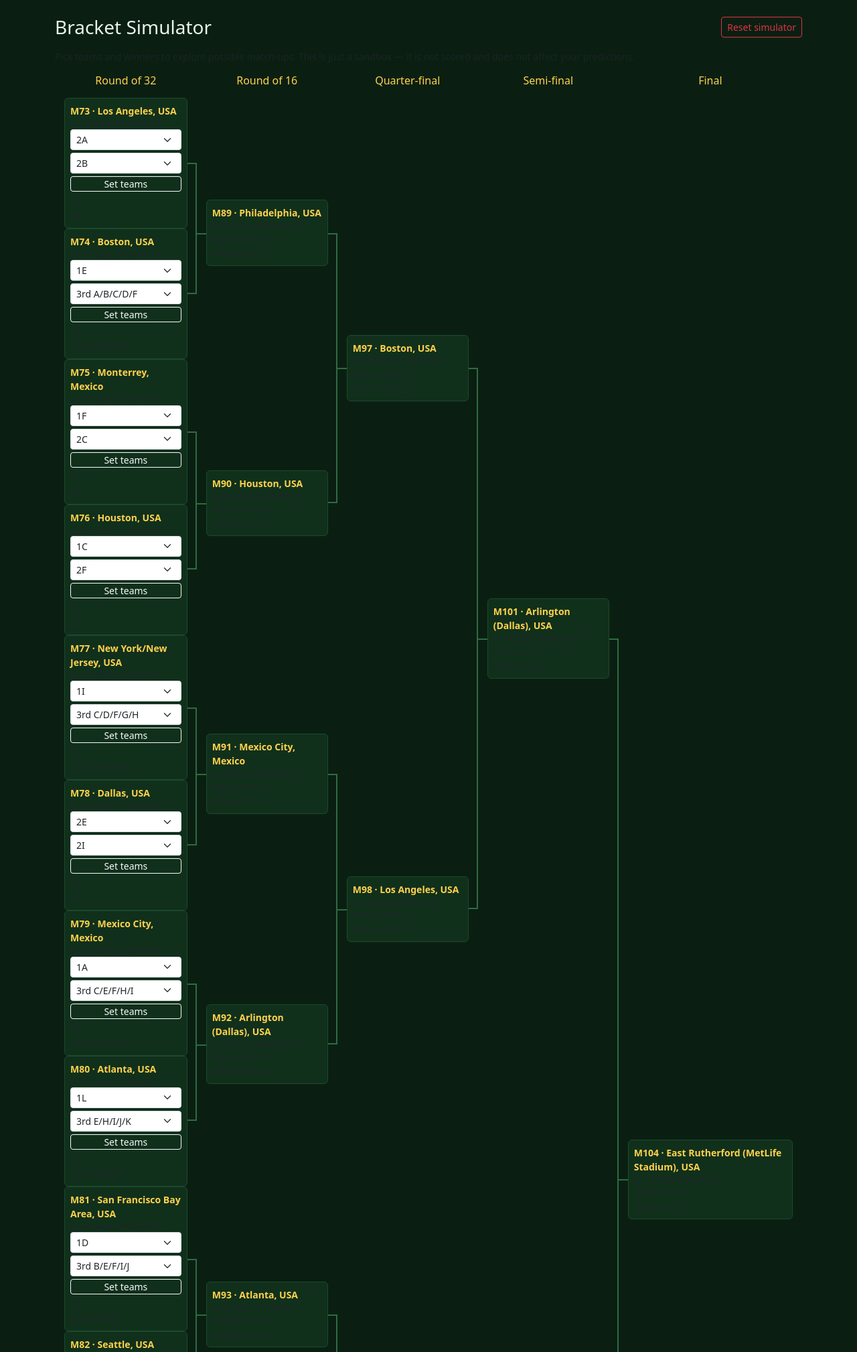
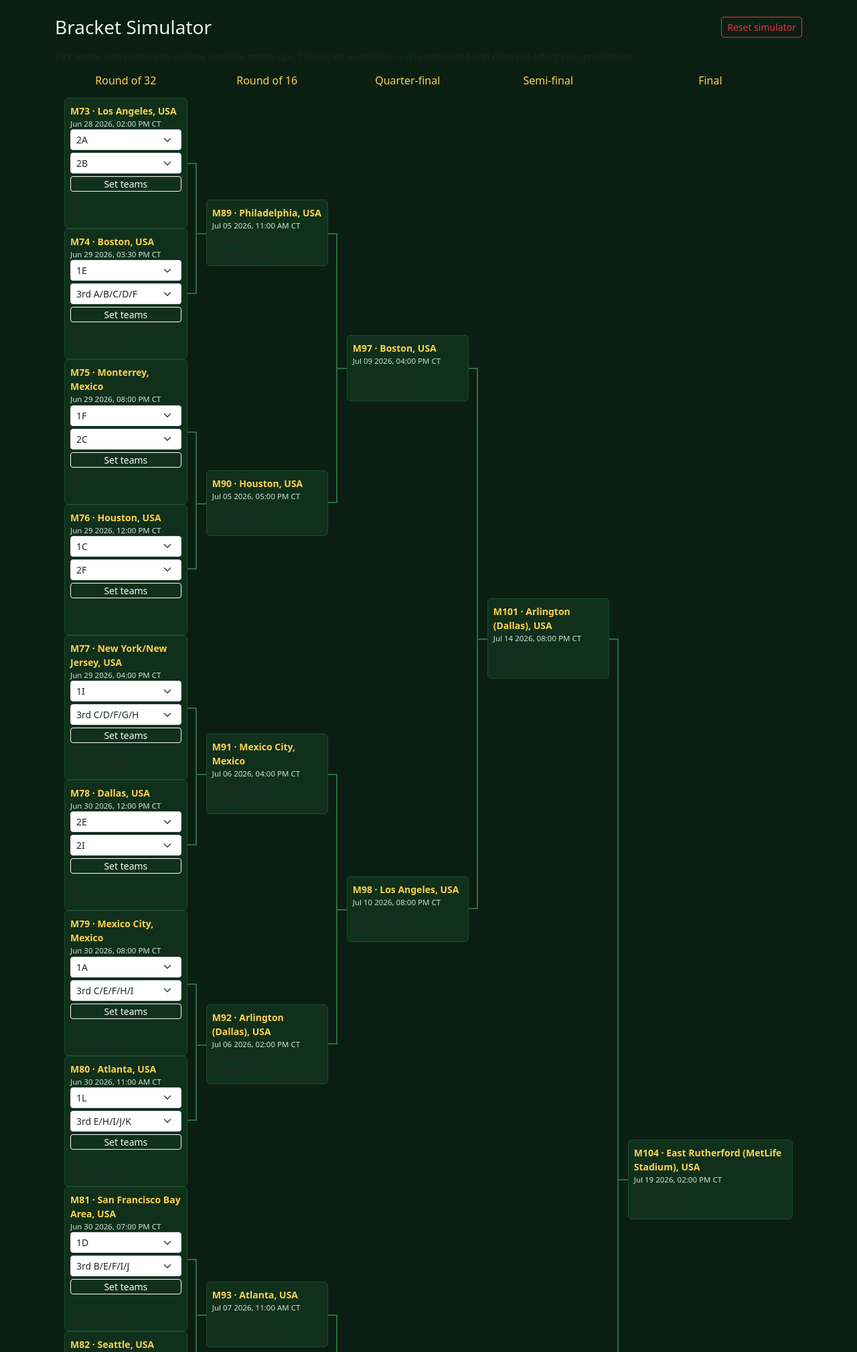
Before and after one commit to yurifleon/WC-forecast, a Flask app: page /simulator in a window 1280 px wide. Shown: the part 56-2074 px from the top of the page at 67% size. Run offline with Flask 3, Linux system fonts and the light colour scheme; the visitor is signed in with stand-in values (Sample User, id 1).

Commit message:
Simulator: fix invisible date — card has dark bg, so set explicit light color
The kickoff date div inherited Bootstrap's default dark text (#212529) inside
the dark-green .card (base.html sets card bg but no text color), rendering it
invisible. Give it an explicit light color (#cfe3d6).

Co-Authored-By: Claude Opus 4.8 <noreply@anthropic.com>

```diff
--- a/templates/simulator.html
+++ b/templates/simulator.html
@@ -22,7 +22,7 @@
 <div class="card">
   <div class="card-body p-2 small">
     <div class="accent fw-bold">{% if match_number(m) is not none %}M{{ match_number(m) }}{% endif %}{% if m.venue %}{% if match_number(m) is not none %} · {% endif %}{{ m.venue }}{% endif %}</div>
-    {% if m.kickoff_utc %}<div style="font-size:.72rem">{{ m.kickoff_utc | deadline_tz }}</div>{% endif %}
+    {% if m.kickoff_utc %}<div style="font-size:.72rem;color:#cfe3d6">{{ m.kickoff_utc | deadline_tz }}</div>{% endif %}
     {% if m.round == 'r32' %}
     <form method="post" class="d-flex flex-column gap-1 mb-1">
       <input type="hidden" name="action" value="set_teams">
```
